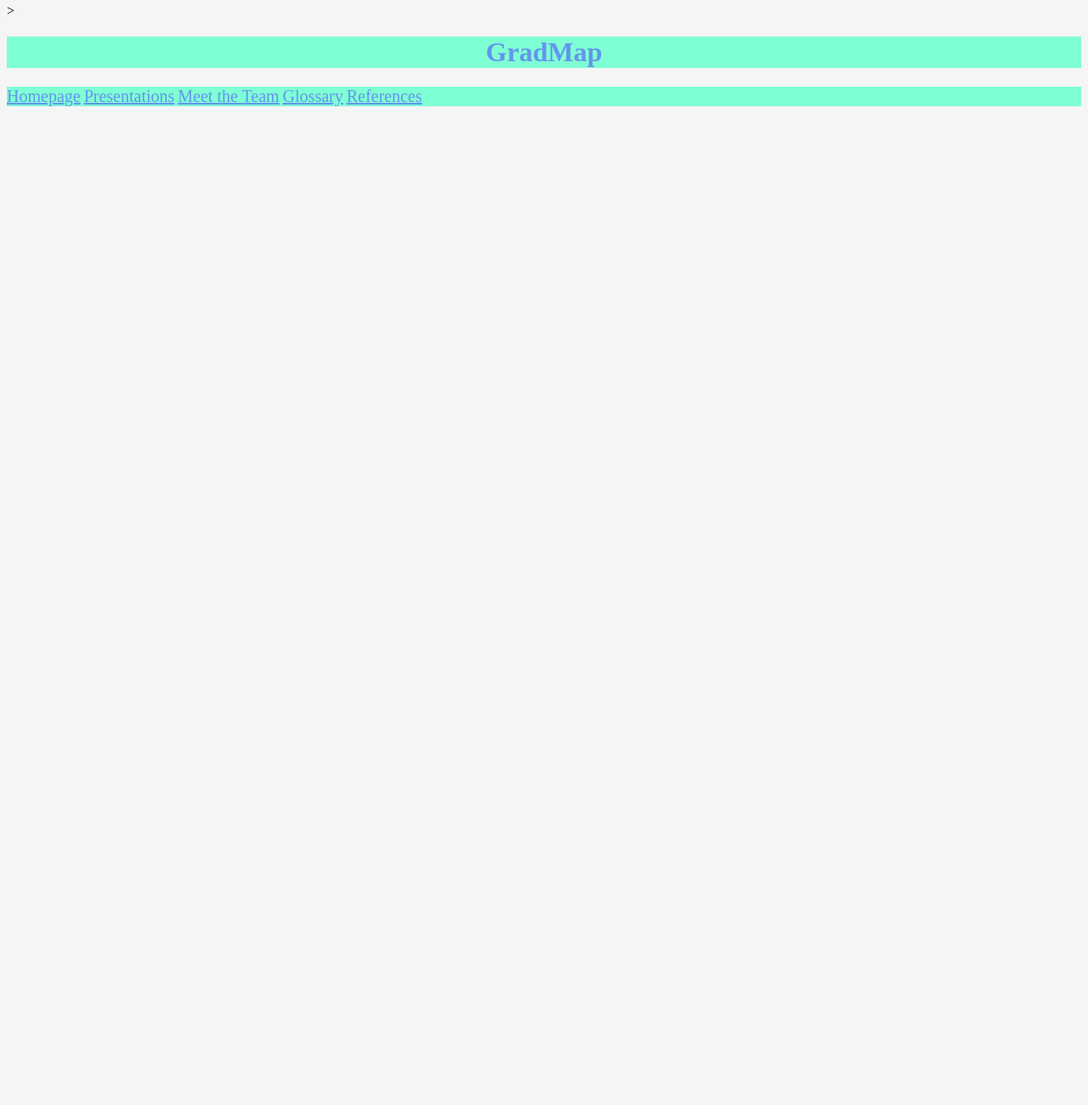
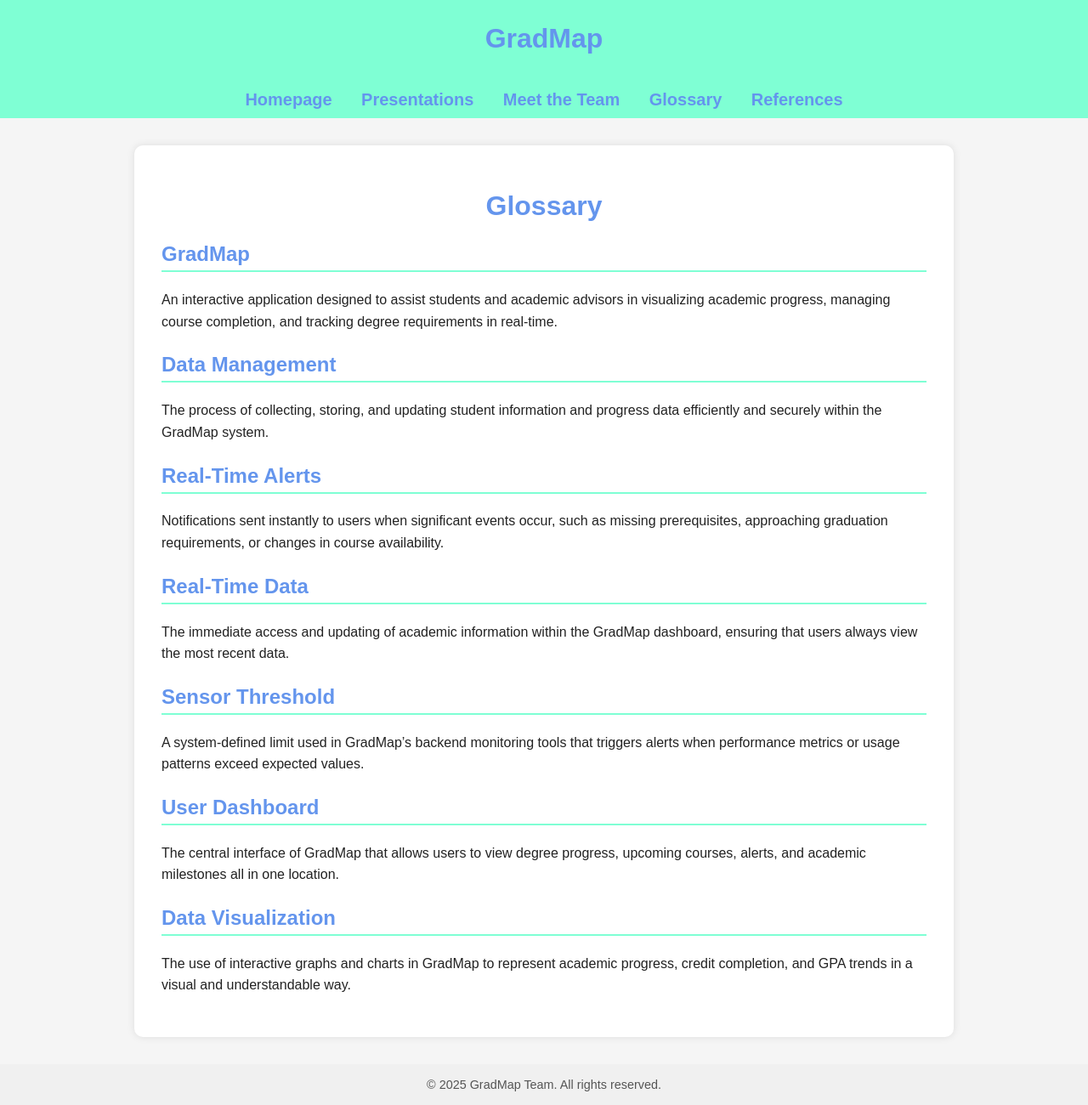
Before and after one commit to Jgarr028/GradMap-Website-2025, a plain HTML site: page Glossary.html in a window 1280 px wide. Shown: the part 4-1304 px from the top of the page at 85% size. Before the commit the page ends 800 px from the top, so only its background shows below. Drawn offline with Linux system fonts and the light colour scheme.

Commit message:
Glossary

```diff
--- a/Glossary.html
+++ b/Glossary.html
@@ -1,36 +1,120 @@
 <!DOCTYPE html>
-<html>
-    <head>
-        <style>
-    a {
-        font-size: 20px;
+<html lang="en">
+<head>
+  <meta charset="UTF-8">
+  <title>GradMap - Glossary</title>
+  <style>
+    body {
+      background-color: whitesmoke;
+      font-family: Arial, sans-serif;
+      color: #222;
+      margin: 0;
+      padding: 0;
     }
-    a:link {
-      color: cornflowerblue; /* Unvisited link */
+
+    /* Navigation and header */
+    header {
+      text-align: center;
+      background-color: aquamarine;
+      color: cornflowerblue;
+      padding: 10px 0;
     }
-    a:visited {
-      color: cornflowerblue; /* Visited link */
+
+    nav {
+      background-color: aquamarine;
+      text-align: center;
+      padding: 10px;
     }
-    a:hover {
-      color: gray; /* Link when the mouse hovers over it */
+
+    nav a {
+      font-size: 20px;
+      margin: 0 15px;
+      text-decoration: none;
+      color: cornflowerblue;
+      font-weight: bold;
+      transition: color 0.2s ease-in-out;
     }
-    a:active {
-      color: red; /* Link when it is clicked */
+
+    nav a:hover {
+      color: gray;
+    }
+
+    nav a:active {
+      color: red;
+    }
+
+    /* Glossary content */
+    .container {
+      max-width: 900px;
+      margin: 2rem auto;
+      background-color: #fff;
+      padding: 2rem;
+      border-radius: 10px;
+      box-shadow: 0 0 10px rgba(0,0,0,0.1);
+    }
+
+    h2 {
+      color: cornflowerblue;
+      border-bottom: 2px solid aquamarine;
+      padding-bottom: 5px;
+      margin-top: 1.5rem;
+    }
+
+    p {
+      margin-top: 0.5rem;
+      line-height: 1.6;
+    }
+
+    footer {
+      text-align: center;
+      padding: 1rem;
+      font-size: 0.9rem;
+      color: #555;
+      background-color: #f0f0f0;
     }
   </style>
-<title>GradMap Home</title>>
-<div style="text-align: center; background-color: aquamarine;">
-    <h1 style="color: cornflowerblue;">GradMap</h1>
-</div>
-<div style = "background-color: aquamarine; color: cornflowerblue;">
+</head>
+
+<body>
+  <header>
+    <h1>GradMap</h1>
+  </header>
+
+  <nav>
     <a href="index.html">Homepage</a>
     <a href="Presentations.html">Presentations</a>
     <a href="TeamBio.html">Meet the Team</a>
     <a href="Glossary.html">Glossary</a>
     <a href="References.html">References</a>
-</div>
-    </head>
-        <body style=" background-color: whitesmoke;">
-<div style="text-align: center;">
-        </body>
+  </nav>
+
+  <div class="container">
+    <h1 style="text-align:center; color: cornflowerblue;">Glossary</h1>
+
+    <h2>GradMap</h2>
+    <p>An interactive application designed to assist students and academic advisors in visualizing academic progress, managing course completion, and tracking degree requirements in real-time.</p>
+
+    <h2>Data Management</h2>
+    <p>The process of collecting, storing, and updating student information and progress data efficiently and securely within the GradMap system.</p>
+
+    <h2>Real-Time Alerts</h2>
+    <p>Notifications sent instantly to users when significant events occur, such as missing prerequisites, approaching graduation requirements, or changes in course availability.</p>
+
+    <h2>Real-Time Data</h2>
+    <p>The immediate access and updating of academic information within the GradMap dashboard, ensuring that users always view the most recent data.</p>
+
+    <h2>Sensor Threshold</h2>
+    <p>A system-defined limit used in GradMap’s backend monitoring tools that triggers alerts when performance metrics or usage patterns exceed expected values.</p>
+
+    <h2>User Dashboard</h2>
+    <p>The central interface of GradMap that allows users to view degree progress, upcoming courses, alerts, and academic milestones all in one location.</p>
+
+    <h2>Data Visualization</h2>
+    <p>The use of interactive graphs and charts in GradMap to represent academic progress, credit completion, and GPA trends in a visual and understandable way.</p>
+  </div>
+
+  <footer>
+    &copy; 2025 GradMap Team. All rights reserved.
+  </footer>
+</body>
 </html>
```
